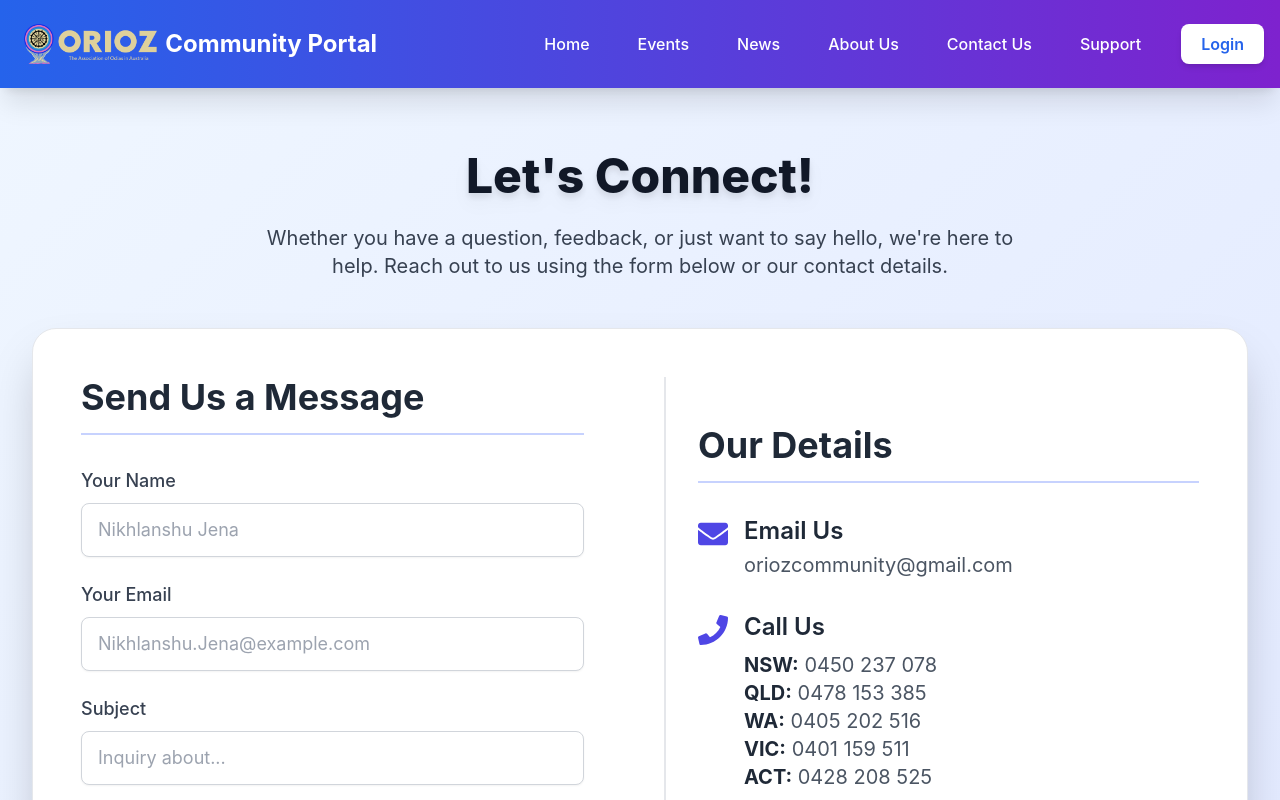
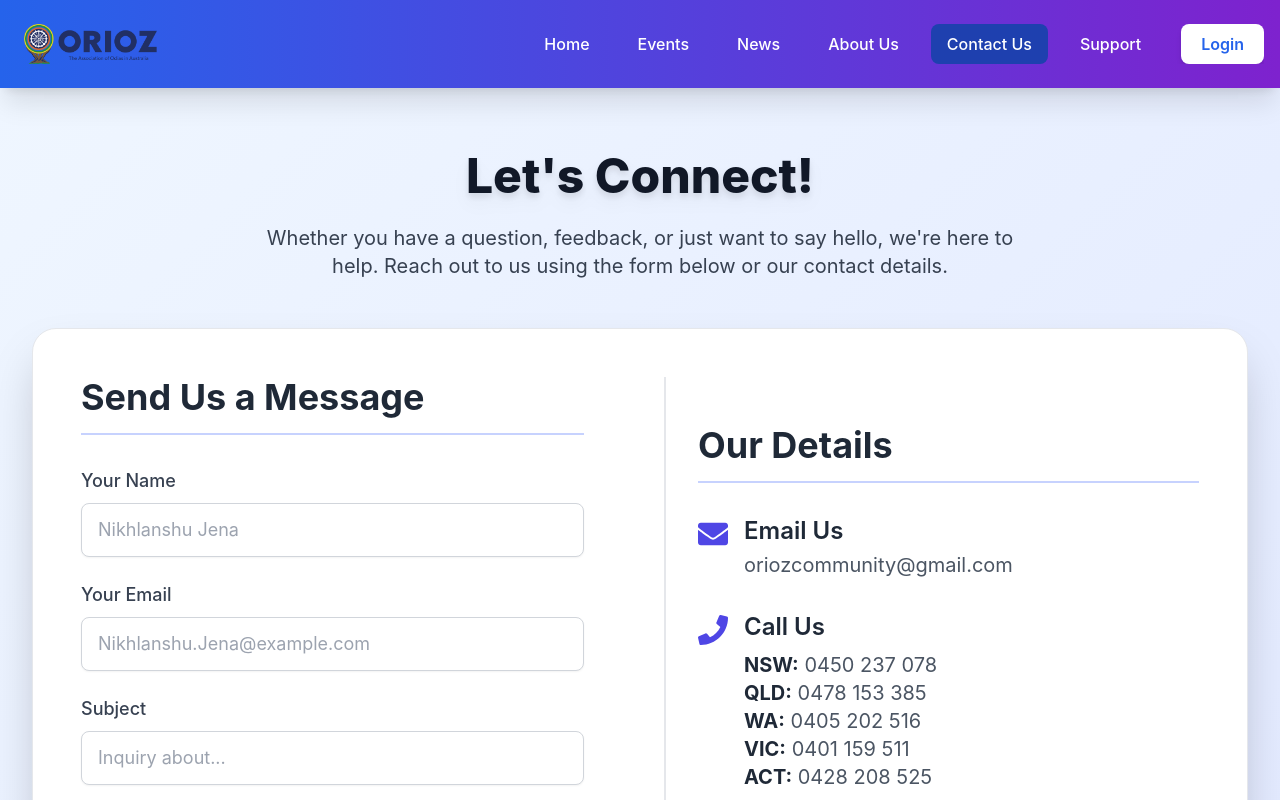
Before and after one commit to nikhlanshu/community-portal, a React (Create React App) app: page /contact in a window 1280 px wide. Shown: the top 800 px of the page. Built offline with nearby package versions, Linux system fonts and the light colour scheme.

Commit message:
applying more highligt

```diff
--- a/src/App.js
+++ b/src/App.js
@@ -1,13 +1,13 @@
 import React, { useState } from 'react';
-import { BrowserRouter as Router, Routes, Route, Link, useNavigate } from 'react-router-dom'; // Import useNavigate
-import { FaFacebook, FaInstagram, FaYoutube, FaUserCircle, FaSignOutAlt } from 'react-icons/fa'; // Added FaUserCircle, FaSignOutAlt
+import { BrowserRouter as Router, Routes, Route, Link, NavLink as RouterNavLink, useNavigate } from 'react-router-dom';
+import { FaFacebook, FaInstagram, FaYoutube, FaSignOutAlt, FaTachometerAlt } from 'react-icons/fa';
 import communityLogo from './images/orioz-logo.png';
 
 // Import AuthProvider and useAuth hook
 import { AuthProvider, useAuth } from './context/AuthContext';
 
 // Import ProtectedRoute component
-import ProtectedRoute from './components/ProtectedRoute'; // Make sure this path is correct
+import ProtectedRoute from './components/ProtectedRoute';
 
 // Import all your page components
 import PrivacyPolicyPage from './pages/PrivacyPolicyPage';
@@ -25,18 +25,13 @@ import DashboardPage from './pages/DashboardPage';
 // --- Main Application Component ---
 function App() {
   return (
-    // Router should wrap your entire application to enable navigation
     <Router>
-      {/* AuthProvider wraps the entire application to provide authentication state globally */}
       <AuthProvider>
         <div className="min-h-screen flex flex-col">
-          {/* Navbar component */}
           <Navbar />
 
-          {/* Main content area, pushed down by the footer */}
           <main className="flex-grow">
             <Routes>
-              {/* Public Routes */}
               <Route path="/" element={<HomePage />} />
               <Route path="/register" element={<RegisterPage />} />
               <Route path="/events" element={<EventsPage />} />
@@ -49,7 +44,6 @@ function App() {
               <Route path="/support" element={<SupportPage />} />
               <Route path="/forgot-password" element={<PlaceholderPage title="Forgot Password" />} />
 
-              {/* Protected Routes - only accessible if logged in */}
               <Route
                 path="/dashboard"
                 element={
@@ -58,16 +52,27 @@ function App() {
                   </ProtectedRoute>
                 }
               />
-              {/* Example of nested protected dashboard routes */}
-              <Route path="/dashboard/profile" element={<ProtectedRoute><PlaceholderPage title="Profile Settings" /></ProtectedRoute>} />
-              <Route path="/dashboard/messages" element={<ProtectedRoute><PlaceholderPage title="Messages Inbox" /></ProtectedRoute>} />
+              <Route
+                path="/dashboard/profile"
+                element={
+                  <ProtectedRoute>
+                    <PlaceholderPage title="Profile Settings" />
+                  </ProtectedRoute>
+                }
+              />
+              <Route
+                path="/dashboard/messages"
+                element={
+                  <ProtectedRoute>
+                    <PlaceholderPage title="Messages Inbox" />
+                  </ProtectedRoute>
+                }
+              />
 
-              {/* Catch-all for undefined routes (optional but good practice) */}
               <Route path="*" element={<PlaceholderPage title="Page Not Found" />} />
             </Routes>
           </main>
 
-          {/* Footer component */}
           <Footer />
         </div>
       </AuthProvider>
@@ -77,83 +82,81 @@ function App() {
 
 export default App;
 
-// --- Navbar component handles the responsive navigation bar. ---
+// --- Navbar Component ---
 function Navbar() {
   const [isOpen, setIsOpen] = useState(false);
-  const { isLoggedIn, user, logout } = useAuth(); // Use the useAuth hook
-  const navigate = useNavigate(); // Initialize useNavigate for redirection on logout
+  const { isLoggedIn, user, logout } = useAuth();
+  const navigate = useNavigate();
 
   const handleLogout = () => {
-    logout(); // Call logout from AuthContext
-    navigate('/'); // Redirect to home page after logout
+    logout();
+    navigate('/');
   };
 
   return (
     <nav className="bg-gradient-to-r from-blue-600 to-purple-700 shadow-xl sticky top-0 z-50 text-white">
       <div className="container mx-auto px-4 py-4 md:flex md:items-center md:justify-between">
-        {/* Logo/Community Name */}
+        {/* Logo */}
         <div className="flex items-center justify-between">
-          <Link to="/" className="flex items-center space-x-2 text-2xl font-bold hover:text-blue-200 rounded-lg p-2 transition duration-300">
-            <img src={communityLogo} alt="Community Portal Logo" className="h-8 md:h-10 w-auto rounded-md filter invert" />
-            <span>Community Portal</span>
+          <Link to="/" className="flex items-center space-x-2 text-2xl font-bold hover:text-blue-200 rounded-lg p-2">
+            <img src={communityLogo} alt="Community Portal Logo" className="h-8 md:h-10 w-auto rounded-md" />
           </Link>
+
           {/* Mobile menu button */}
           <button
             onClick={() => setIsOpen(!isOpen)}
             className="md:hidden text-white hover:text-gray-200 focus:outline-none focus:text-gray-200 rounded-lg p-2"
           >
             <svg
-              className="h-6 w-6"
+              className={`h-6 w-6 transition-transform duration-300 ${isOpen ? 'rotate-90' : 'rotate-0'}`}
               fill="none"
               stroke="currentColor"
               viewBox="0 0 24 24"
               xmlns="http://www.w3.org/2000/svg"
             >
               {isOpen ? (
-                <path
-                  strokeLinecap="round"
-                  strokeLinejoin="round"
-                  strokeWidth="2"
-                  d="M6 18L18 6M6 6l12 12"
-                />
+                <path strokeLinecap="round" strokeLinejoin="round" strokeWidth="2" d="M6 18L18 6M6 6l12 12" />
               ) : (
-                <path
-                  strokeLinecap="round"
-                  strokeLinejoin="round"
-                  strokeWidth="2"
-                  d="M4 6h16M4 12h16m-7 6h7"
-                />
+                <path strokeLinecap="round" strokeLinejoin="round" strokeWidth="2" d="M4 6h16M4 12h16m-7 6h7" />
               )}
             </svg>
           </button>
         </div>
 
         {/* Navigation Links */}
-        <div className={`md:flex items-center ${isOpen ? 'block' : 'hidden'} mt-4 md:mt-0`}>
+        <div
+          className={`md:flex md:items-center md:ml-auto overflow-hidden transition-all duration-300 ${
+            isOpen ? 'max-h-screen mt-4' : 'max-h-0 md:max-h-full'
+          }`}
+        >
           <div className="flex flex-col md:flex-row md:ml-auto items-start md:items-center">
             <NavLink to="/">Home</NavLink>
             <NavLink to="/events">Events</NavLink>
             <NavLink to="/news">News</NavLink>
             <NavLink to="/about">About Us</NavLink>
             <NavLink to="/contact">Contact Us</NavLink>
-            <NavLink to="/support">Support</NavLink> {/* Added Support link to Navbar */}
+            <NavLink to="/support">Support</NavLink>
           </div>
+
           {/* Conditional Login/Dashboard/Logout Button */}
           {isLoggedIn ? (
-            <>
-              <span className="ml-4 mr-2 hidden lg:inline text-white text-lg font-medium">
-                Welcome, {user?.name || 'Member'}
+            <div className="flex items-center mt-4 md:mt-0 md:ml-6 space-x-2">
+              <span className="text-white text-lg font-medium whitespace-nowrap">
+                Hi, {user?.name?.split(' ')[0] || 'Member'}!
               </span>
-              <NavLink to="/dashboard" className="mt-2 md:mt-0 md:ml-4 px-5 py-2 bg-blue-700 text-white font-semibold rounded-lg shadow-md hover:bg-blue-800 focus:outline-none focus:ring-2 focus:ring-white focus:ring-opacity-75 transition duration-300 transform hover:scale-105">
-                <FaUserCircle className="inline-block mr-2" /> Dashboard
-              </NavLink>
+              <Link
+                to="/dashboard"
+                className="inline-flex items-center px-3 py-2 text-sm font-semibold rounded-lg shadow-md bg-blue-700 text-white hover:bg-blue-800 transition duration-300 transform hover:scale-105"
+              >
+                <FaTachometerAlt className="inline-block mr-1" /> Dashboard
+              </Link>
               <button
                 onClick={handleLogout}
-                className="mt-2 md:mt-0 md:ml-4 px-5 py-2 bg-red-600 text-white font-semibold rounded-lg shadow-md hover:bg-red-700 focus:outline-none focus:ring-2 focus:ring-white focus:ring-opacity-75 transition duration-300 transform hover:scale-105"
+                className="inline-flex items-center px-3 py-2 text-sm font-semibold rounded-lg shadow-md bg-red-600 text-white hover:bg-red-700 transition duration-300 transform hover:scale-105"
               >
-                <FaSignOutAlt className="inline-block mr-2" /> Logout
+                <FaSignOutAlt className="inline-block mr-1" /> Logout
               </button>
-            </>
+            </div>
           ) : (
             <Link
               to="/login"
@@ -168,22 +171,25 @@ function Navbar() {
   );
 }
 
-// Helper component for navigation links - updated styling for better visibility on dark background
-const NavLink = ({ to, children, className = '' }) => (
-  <Link
+// NavLink helper with active link highlighting
+const NavLink = ({ to, children }) => (
+  <RouterNavLink
     to={to}
-    className={`block py-2 px-4 text-white hover:bg-blue-700 hover:text-white rounded-lg md:inline-block md:mt-0 md:ml-4 font-medium transition duration-300 focus:outline-none focus:ring-2 focus:ring-white focus:ring-opacity-75 ${className}`}
+    className={({ isActive }) =>
+      `block py-2 px-4 rounded-lg md:inline-block md:ml-4 font-medium transition duration-300 focus:outline-none focus:ring-2 focus:ring-white focus:ring-opacity-75 ${
+        isActive ? 'bg-blue-800 text-white' : 'text-white hover:bg-blue-700 hover:text-white'
+      }`
+    }
   >
     {children}
-  </Link>
+  </RouterNavLink>
 );
 
-// Footer component provides a standard footer with copyright and links.
+// Footer component
 function Footer() {
   return (
     <footer className="bg-gray-900 text-gray-300 py-10 px-4">
       <div className="container mx-auto flex flex-col md:flex-row justify-between items-center text-center md:text-left">
-        {/* Community Name */}
         <div className="mb-6 md:mb-0">
           <Link to="/" className="text-3xl font-bold text-blue-400 hover:text-blue-300 transition duration-300">
             ORIOZCommunity
@@ -191,14 +197,12 @@ function Footer() {
           <p className="text-sm mt-2">© {new Date().getFullYear()} All rights reserved.</p>
         </div>
 
-        {/* Quick Links */}
         <div className="flex flex-col md:flex-row space-y-4 md:space-y-0 md:space-x-8 mb-6 md:mb-0">
           <Link to="/privacy" className="hover:text-white transition duration-300">Privacy Policy</Link>
           <Link to="/terms" className="hover:text-white transition duration-300">Terms of Service</Link>
           <Link to="/support" className="hover:text-white transition duration-300">Support</Link>
         </div>
 
-        {/* Social Media Links */}
         <div className="flex space-x-6">
           <a href="https://www.facebook.com/ORIOZCommunity/" target="_blank" rel="noopener noreferrer" className="text-gray-400 hover:text-white transition duration-300">
             <FaFacebook className="text-2xl" />
@@ -215,7 +219,7 @@ function Footer() {
   );
 }
 
-// Placeholder component for pages under construction
+// Placeholder component
 function PlaceholderPage({ title }) {
   return (
     <div className="min-h-screen flex items-center justify-center bg-gradient-to-br from-gray-50 to-gray-100">
--- a/src/pages/ContactUsPage.jsx
+++ b/src/pages/ContactUsPage.jsx
@@ -1,5 +1,5 @@
 import React, { useState } from 'react';
-import { FaPhone, FaEnvelope, FaMapMarkerAlt, FaClock, FaFacebook, FaInstagram, FaYoutube } from 'react-icons/fa'; // Import social icons
+import { FaPhone, FaEnvelope, FaMapMarkerAlt, FaClock, FaFacebook, FaInstagram, FaYoutube } from 'react-icons/fa';
 
 function ContactUsPage() {
   const [formData, setFormData] = useState({
--- a/src/pages/RegisterPage.jsx
+++ b/src/pages/RegisterPage.jsx
@@ -23,7 +23,7 @@ function RegisterPage() {
   const addressTypes = ['LOCAL', 'OVERSEAS', 'MAILING'];
   const contactTypes = ['LOCAL_PHONE', 'OVERSEAS_PHONE', 'EMAIL', 'WHATSAPP'];
   const contactMethods = ['PHONE', 'EMAIL', 'MESSAGING_APP'];
-  const countries = ['Australia', 'USA', 'Canada', 'UK', 'New Zealand']; // Example list
+  const countries = ['Australia', 'USA', 'Canada', 'UK', 'New Zealand', "India"];
 
   const handleInputChange = (e) => {
     const { name, value } = e.target;
```
